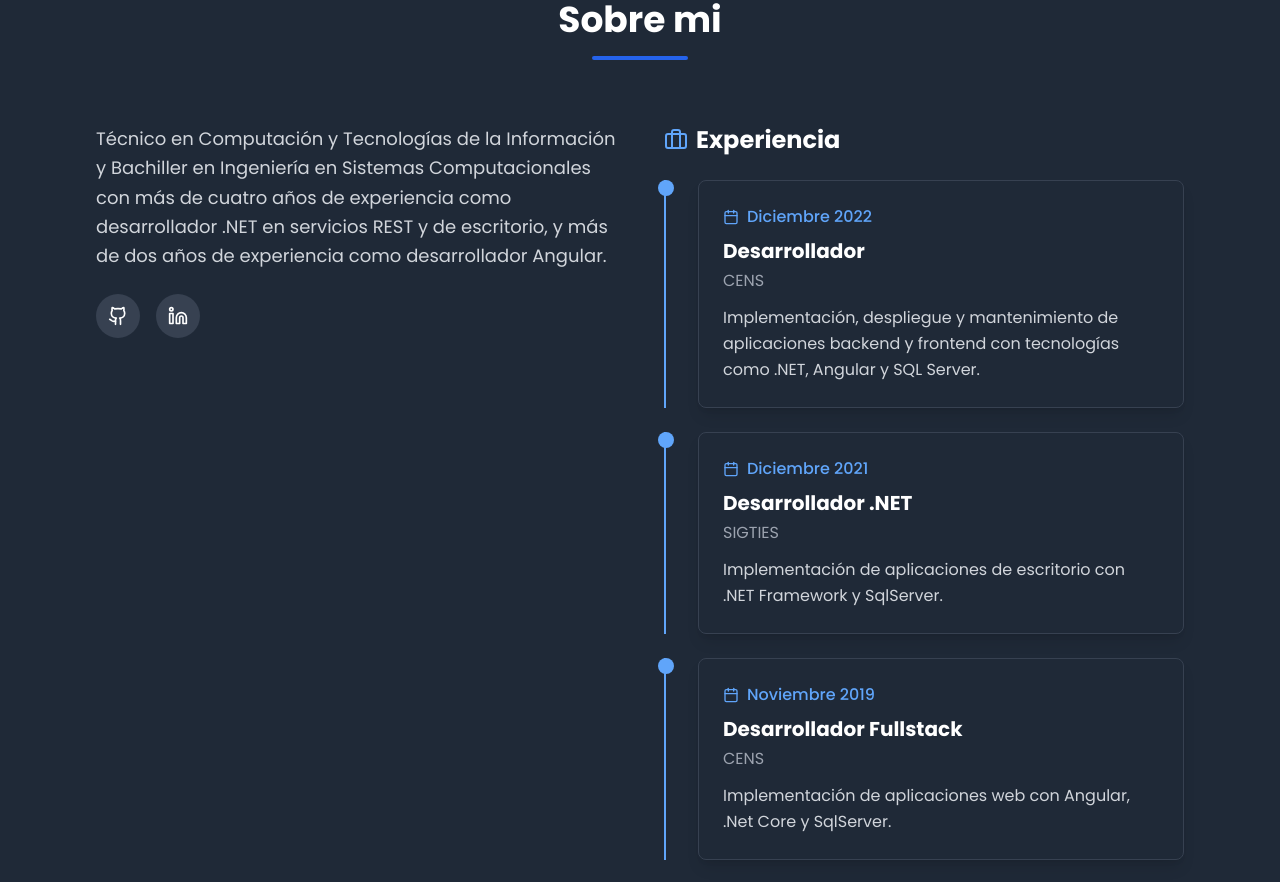
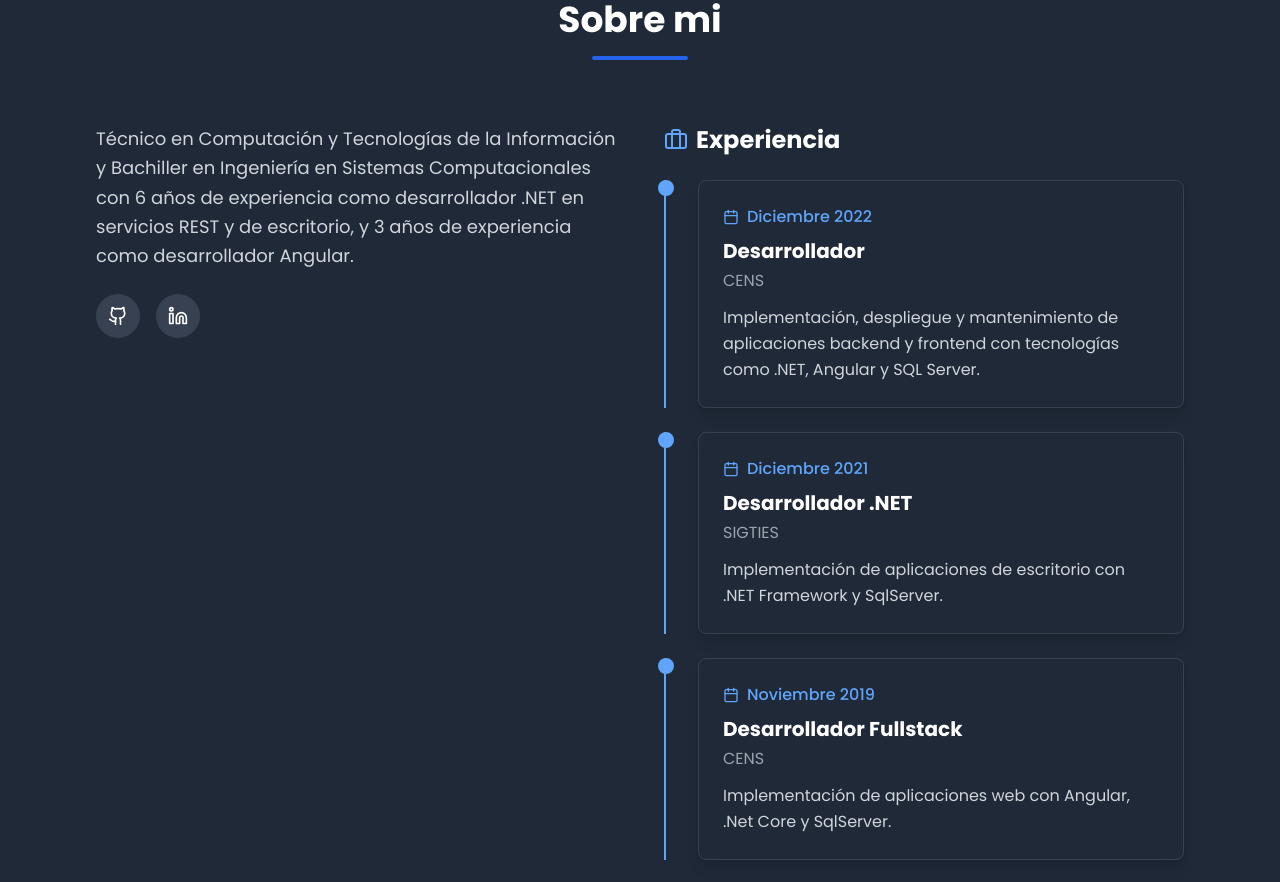
Before and after one commit to leonardoburgosd/portafoliov2, a React (Vite) app: page / in a window 1280 px wide. Shown: the part 880-1762 px from the top of the page. Built offline with nearby package versions, Linux system fonts and the light colour scheme.

Commit message:
Feature: cambios en el tiempo de experiencia

```diff
--- a/src/App.tsx
+++ b/src/App.tsx
@@ -340,7 +340,7 @@ function App() {
             {/* Personal Info */}
             <div className="space-y-6">
               <p className={`text-lg ${textSecondary} leading-relaxed`}>
-                Técnico en Computación y Tecnologías de la Información y Bachiller en Ingeniería en Sistemas Computacionales con más de cuatro años de experiencia como desarrollador .NET en servicios REST y de escritorio, y más de dos años de experiencia como desarrollador Angular.
+                Técnico en Computación y Tecnologías de la Información y Bachiller en Ingeniería en Sistemas Computacionales con 6 años de experiencia como desarrollador .NET en servicios REST y de escritorio, y 3 años de experiencia como desarrollador Angular.
               </p>
               <div className="flex gap-4">
                 <a target="_blank"
```
Also changed, not shown: 1 other file (tests, documents, lock files or other folders).
